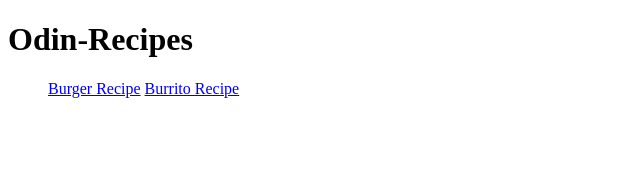
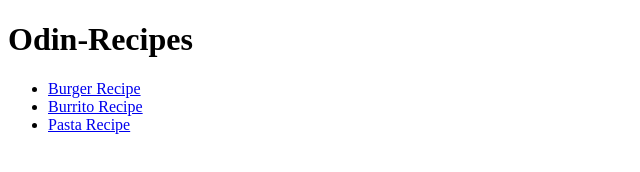
Before and after one commit to brandontominna/odin-recipes, a plain HTML site: page index.html in a window 1280 px wide. Shown: the whole page, without its empty margins (0-640 px from the left). Drawn offline with Linux system fonts and the light colour scheme.

Commit message:
updated index.html file to have pasta recipe

```diff
--- a/index.html
+++ b/index.html
@@ -9,8 +9,15 @@
 <body>
     <h1>Odin-Recipes</h1>
     <ul>
-         <a href="recipes/burger.html">Burger Recipe</a>
-         <a href="recipes/burrito.html">Burrito Recipe</a>
+         <li>
+            <a href="recipes/burger.html">Burger Recipe</a>
+         </li>
+         <li>
+            <a href="recipes/burrito.html">Burrito Recipe</a>
+         </li>
+         <li>
+            <a href="recipes/pasta.html">Pasta Recipe</a>
+         </li>
     </ul>
 </body>
 </html>
```
